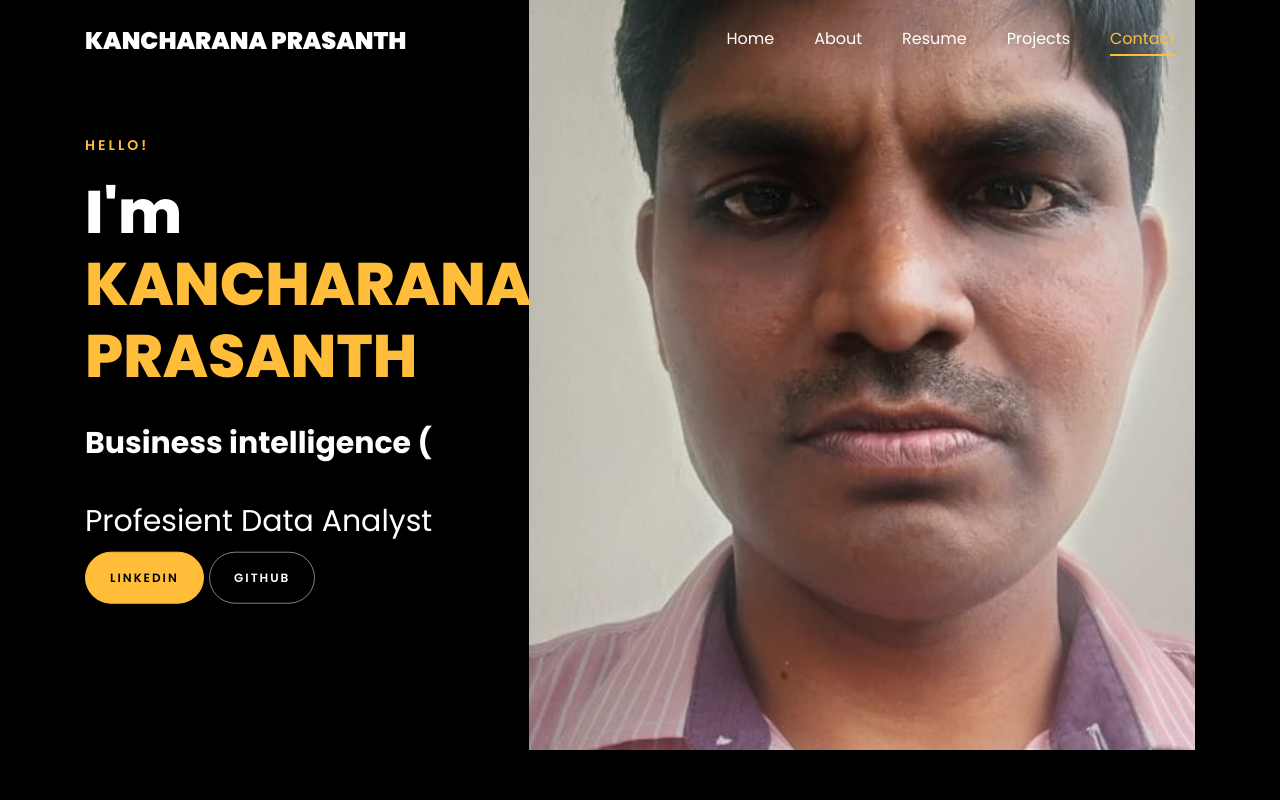
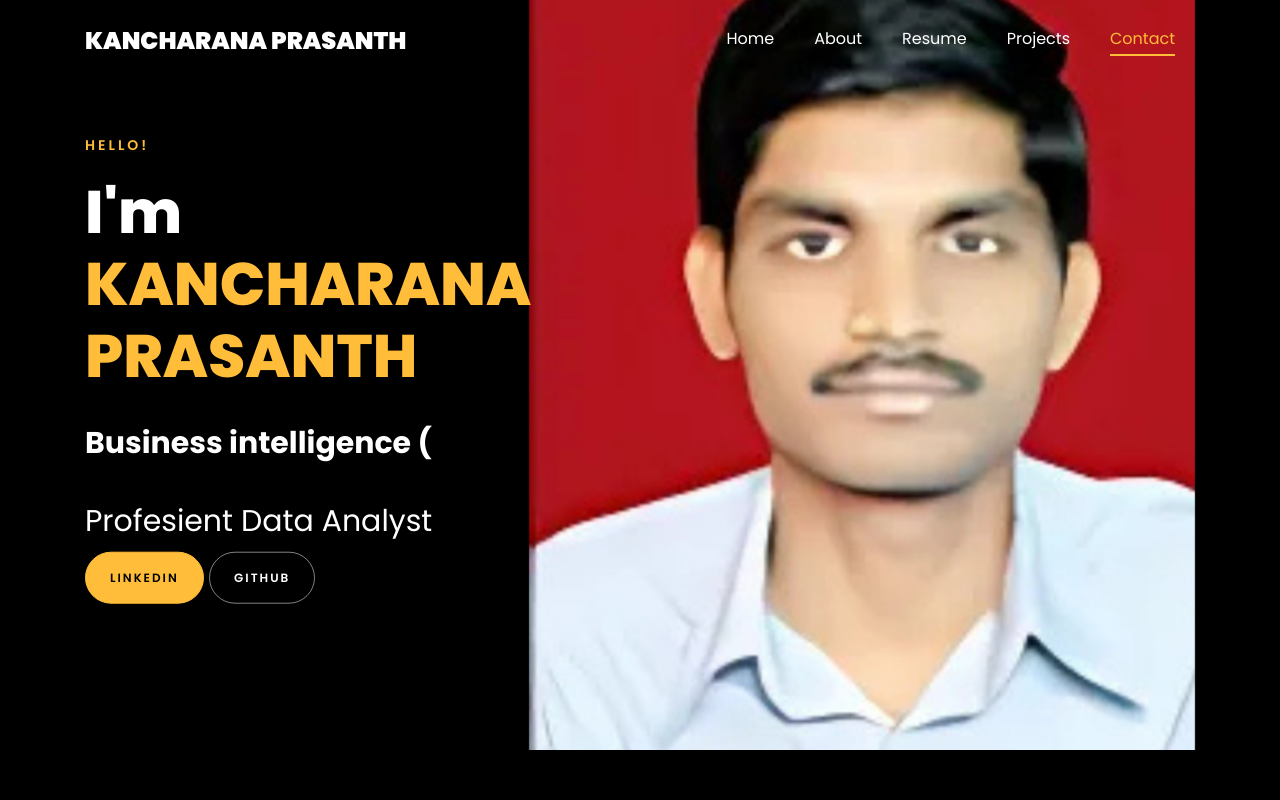
Before and after one commit to GnaneswarAddepalli/myportfolio.github.io, a plain HTML site: page index.html in a window 1280 px wide. Shown: the top 800 px of the page. Drawn offline with Linux system fonts and the light colour scheme; animation ran at ten frames a second; files whose address does not match are found by name.

Commit message:
Update index.html

```diff
--- a/index.html
+++ b/index.html
@@ -141,7 +141,7 @@
 	      	<div class="overlay"></div>
 	         <div class="container">
 	          <div class="row d-md-flex no-gutters slider-text align-items-end justify-content-end" data-scrollax-parent="true">
-	          	<div class="one-third js-fullheight order-md-last img" style="background-image:url(bgmy.jpeg);">
+	          	<div class="one-third js-fullheight order-md-last img" style="background-image:url(bgmyy.png);">
 	          	 <div class="overlay"></div>
 	          	</div>
 		          <div class="one-forth d-flex  align-items-center ftco-animate" data-scrollax=" properties: { translateY: '70%' }">
```
